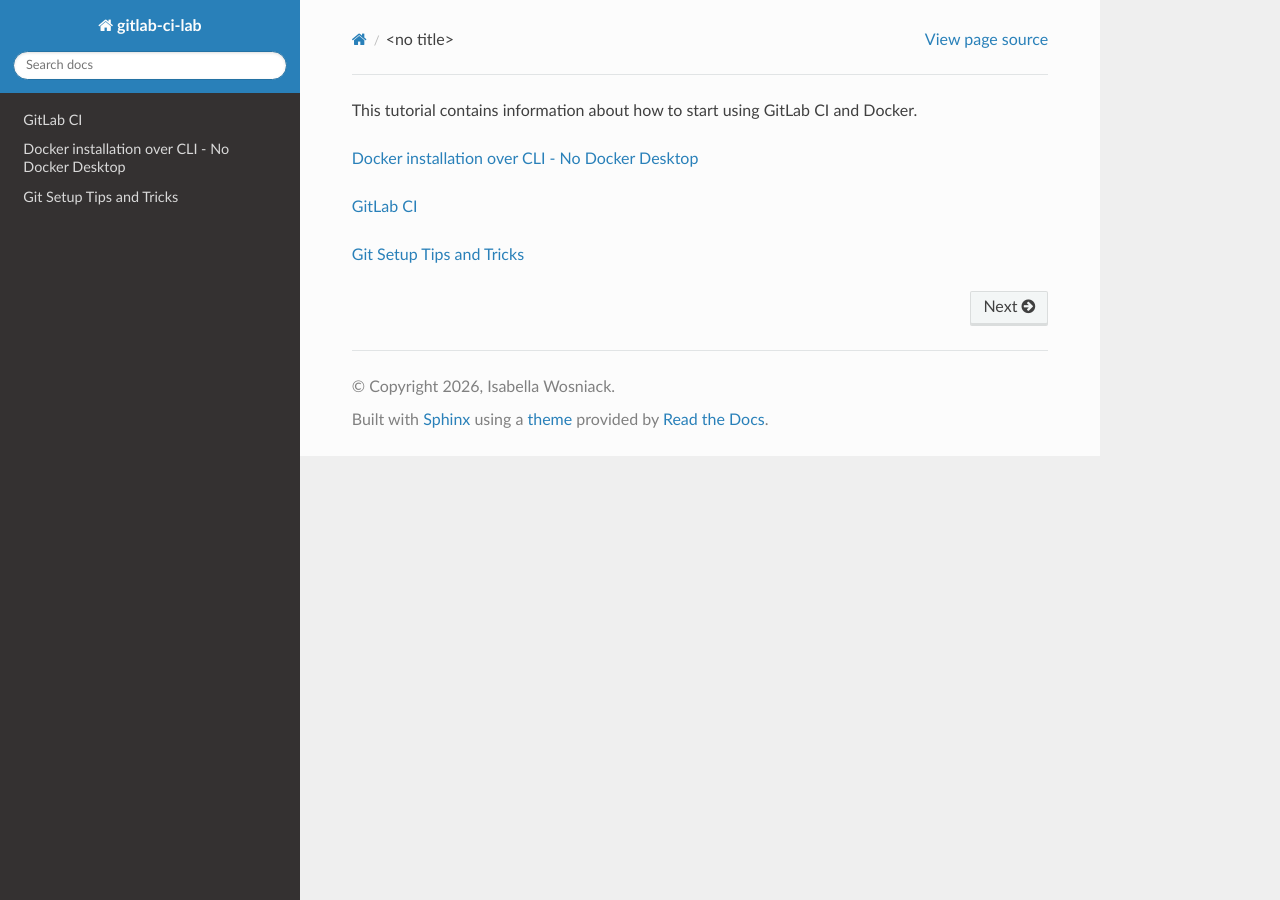
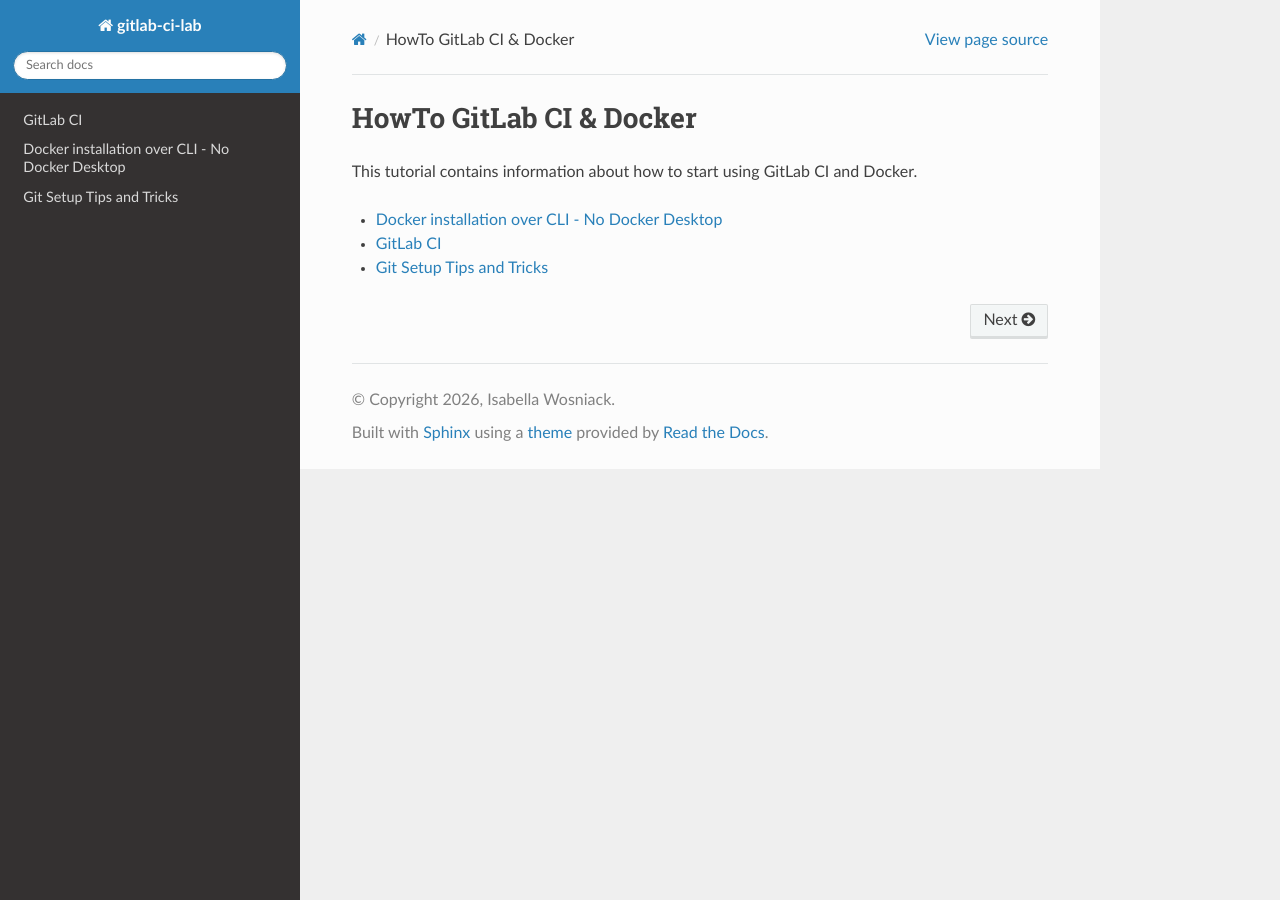
Before and after one commit to isawosniack/gitlab-ci-lab, a Sphinx documentation site: the page built from docs/index.rst, in a window 1280 px wide. Built offline with Sphinx 7.4.7 and the Read the Docs theme 3.1.0, drawn with Linux system fonts in a browser that asks for light colours.

Commit message:
update index page title

```diff
--- a/docs/index.rst
+++ b/docs/index.rst
@@ -1,3 +1,9 @@
+.. _index:
+
+========================
+HowTo GitLab CI & Docker
+========================
+
 .. toctree::
    :glob:
    :hidden:
```
